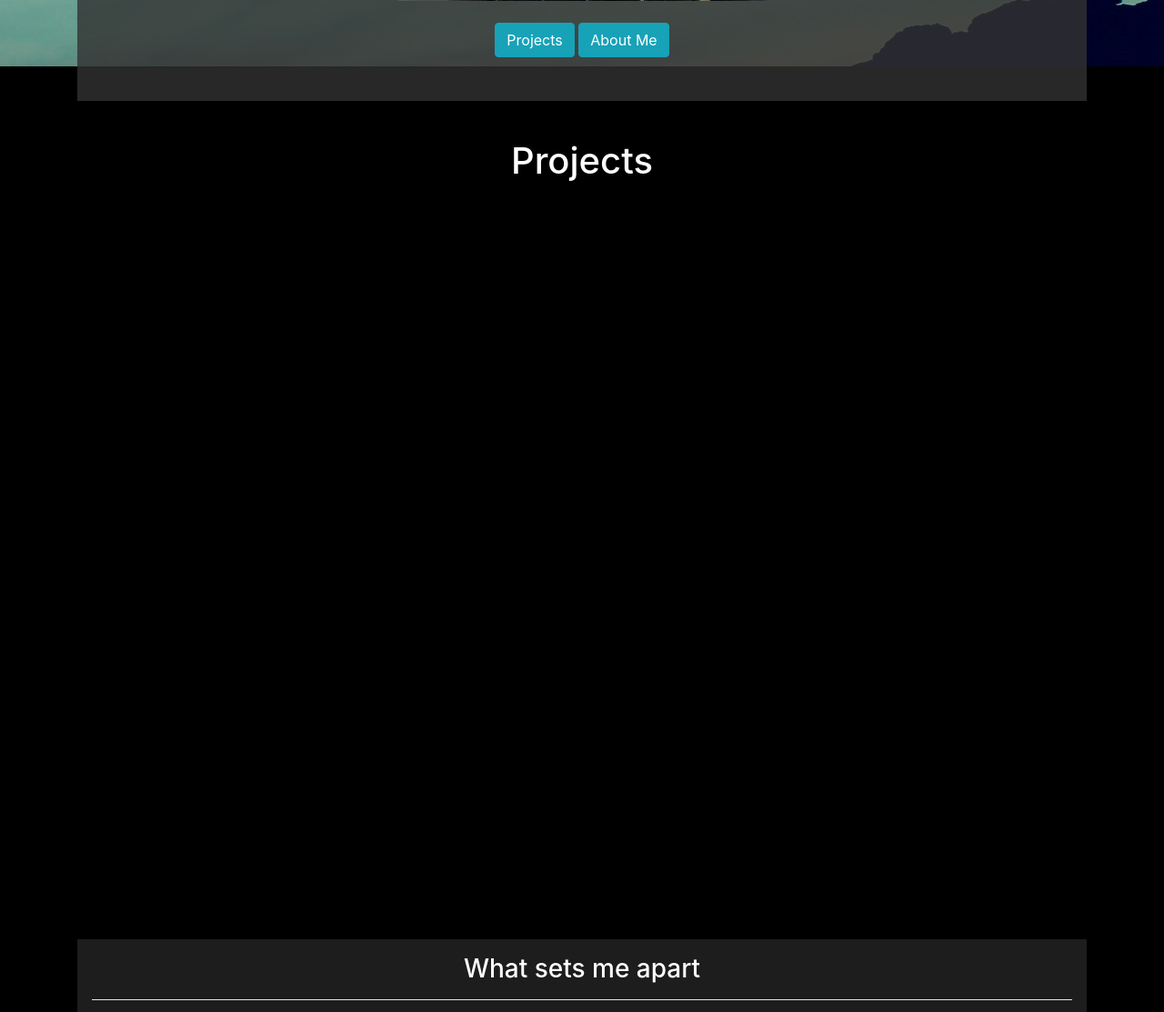
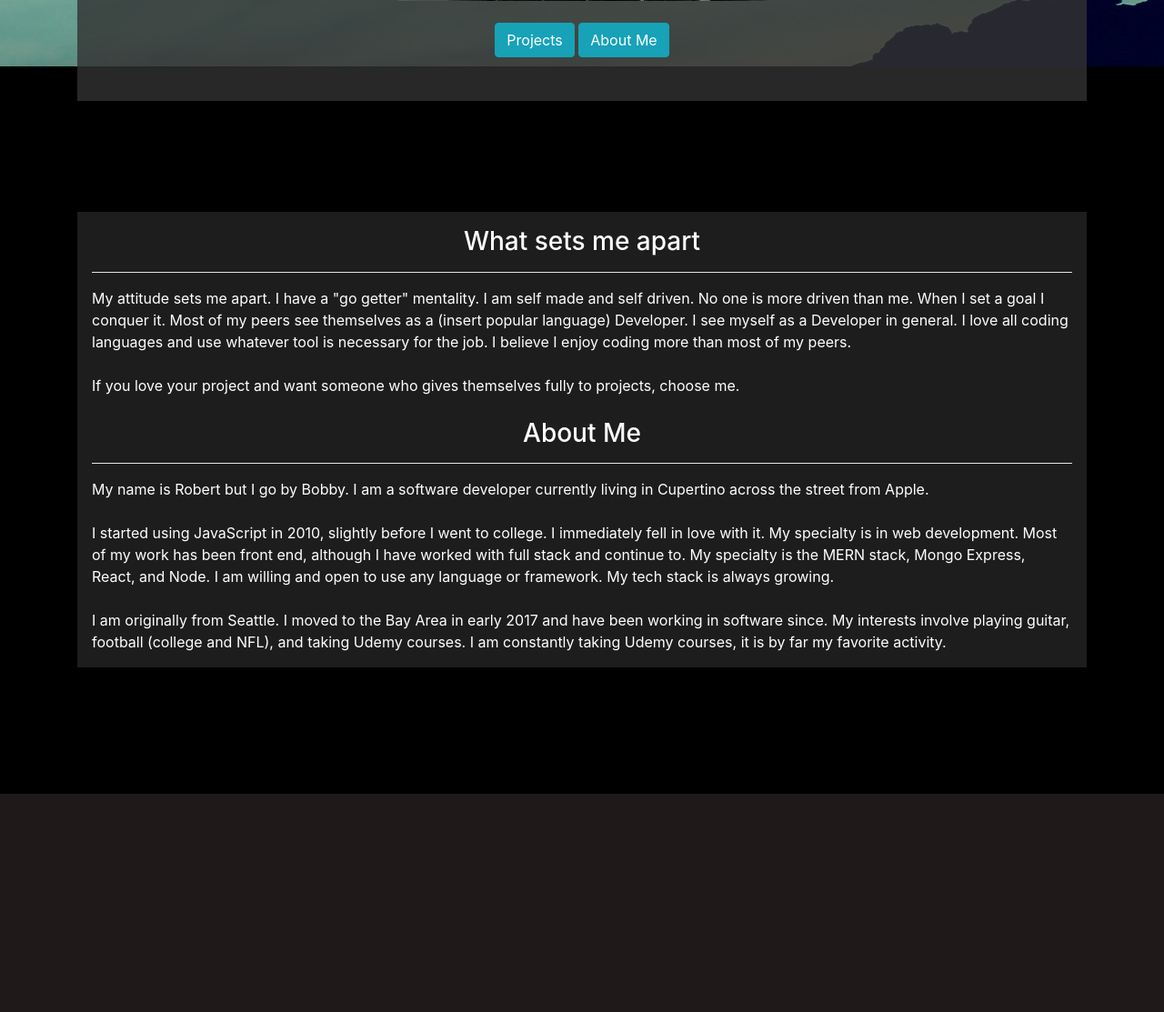
Before and after one commit to BobbyGifford/resume_django, a Django app: page / in a window 1280 px wide. Shown: the part 727-1840 px from the top of the page at 91% size. After the commit the page ends 1600 px from the top, so only its background shows below. Run offline with Django 3.2, Linux system fonts and the light colour scheme; data that the repository does not hold is empty; some libraries are stand-ins or nearby versions.

Commit message:
added projects page.

```diff
--- a/pages/urls.py
+++ b/pages/urls.py
@@ -2,5 +2,6 @@ from django.urls import path
 from . import views
 
 urlpatterns = [
-    path('', views.index, name='index')
+    path('', views.index, name='index'),
+    path('projects', views.projects, name='projects')
 ]
--- a/pages/views.py
+++ b/pages/views.py
@@ -3,6 +3,10 @@ from .models import Project
 
 
 def index(request):
-    projects = Project.objects.all()
-    context = {'projects': projects}
-    return render(request, 'pages/index.html', context)
+    return render(request, 'pages/index.html')
+
+
+def projects(request):
+    projects_list = projects = Project.objects.all()
+    context = {'projects': projects_list}
+    return render(request, 'pages/projects.html', context)
--- a/resume_django/static/css/style.css
+++ b/resume_django/static/css/style.css
@@ -1,7 +1,3 @@
-html {
-    scroll-behavior: smooth;
-}
-
 #feature {
     background: url(../img/resume_bg1.jpg) no-repeat top center fixed;
     position: relative;
--- a/templates/base.html
+++ b/templates/base.html
@@ -14,6 +14,7 @@
     <link rel="stylesheet" href="{% static 'css/all.min.css' %}">
     <!-- Bootstrap -->
     <link rel="stylesheet" href="{% static 'css/bootstrap.min.css' %}">
+
     <title>Bobby's Resume</title>
 </head>
 <body>
--- a/templates/pages/index.html
+++ b/templates/pages/index.html
@@ -13,32 +13,9 @@
                     <img src="{% static 'img/profile_pic.jpg' %}" style="width: 40%; height: auto">
                     <br>
                     <br>
-                    <a href="#projects" class="btn btn-info">Projects</a>
+                    <a href="{% url 'projects' %}" class="btn btn-info">Projects</a>
                     <a href="#about" class="btn btn-info">About Me</a>
                 </div>
-            </div>
-        </div>
-    </div>
-
-    <div id="projects">
-        <div class="container">
-            <h1 class="text-white text-center">Projects</h1>
-            <div class="row">
-                {% for project in projects %}
-                    <div class="col-sm-12 col-md-6 mb-4">
-                        <div class="card">
-                            <img class="card-img-top" src="{{ project.main_photo.url }}">
-                            <div class="card-body">
-                                <h5 class="card-title">{{ project.title }}</h5>
-                                <p class="card-text">{{ project.description }}</p>
-                                {# Check if link exists #}
-                                {% if project.live_link %}
-                                    <a href="{{ project.live_link }}" class="btn btn-info btn-block">Visit</a>
-                                {% endif %}
-                            </div>
-                        </div>
-                    </div>
-                {% endfor %}
             </div>
         </div>
     </div>
```
Also changed, not shown: templates/pages/projects.html (added, +27 -0 lines).
